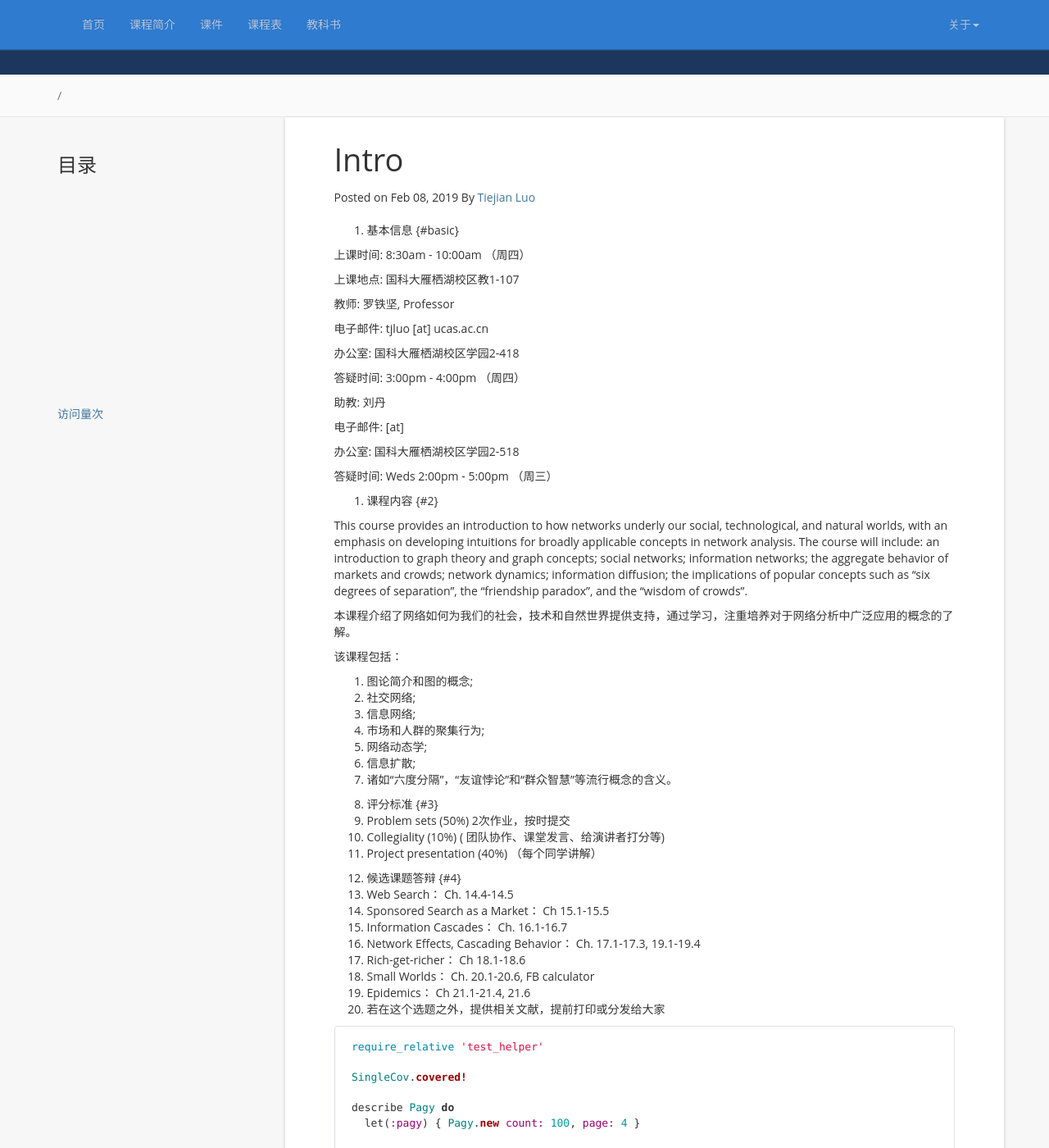
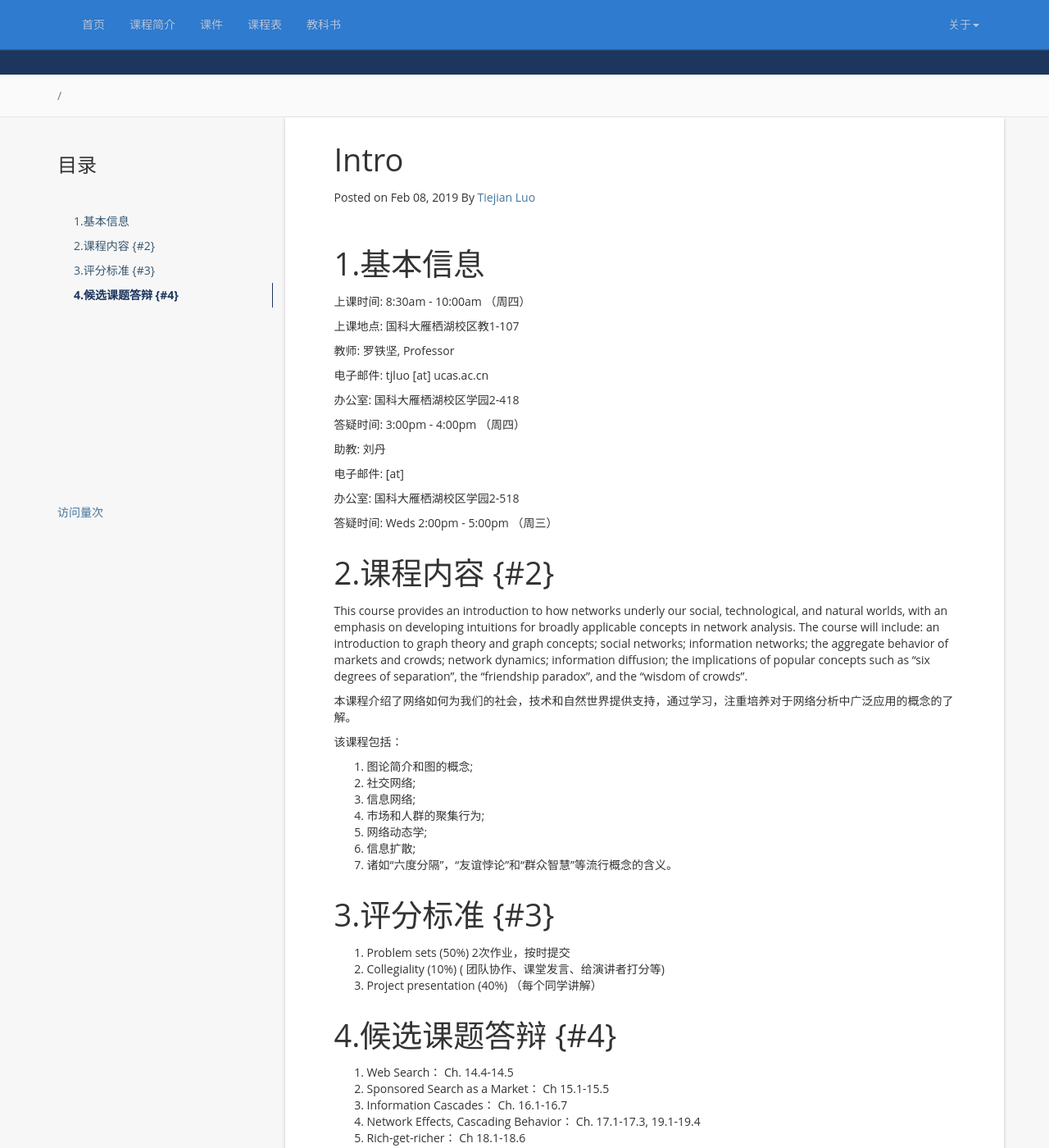
Before and after one commit to tjluo-ucas/ns, a Jekyll site: the page built from _posts/2019-02-08-intro.md, in a window 1280 px wide and 1400 px high, scrolled down 193 px. Shown: the whole window at 82% size. Built offline with Jekyll 4.4.1, drawn with Linux system fonts in a browser that asks for light colours; nearby versions of some CDN libraries; a script that is not in the unit is left out; comment, search, counter and statistics services are not loaded.

Commit message:
Update 2019-02-08-intro.md

```diff
--- a/_posts/2019-02-08-intro.md
+++ b/_posts/2019-02-08-intro.md
@@ -7,8 +7,8 @@ date:   2019-02-08 08:00:01 +0800
 * content
 {:toc}
 
-1. 基本信息 {#basic}
-
+1.基本信息    {#basic}
+====================================
 上课时间: 8:30am - 10:00am （周四）
 
 上课地点: 国科大雁栖湖校区教1-107
@@ -29,8 +29,8 @@ date:   2019-02-08 08:00:01 +0800
 
 答疑时间: Weds 2:00pm - 5:00pm （周三）
 
-2. 课程内容 {#2}
-
+2.课程内容            {#2}
+====================================
 This course provides an introduction to how networks underly our social, technological, and natural worlds, with an emphasis on developing intuitions for broadly applicable concepts in network analysis. The course will include: an introduction to graph theory and graph concepts; social networks; information networks; the aggregate behavior of markets and crowds; network dynamics; information diffusion; the implications of popular concepts such as "six degrees of separation", the "friendship paradox", and the "wisdom of crowds".
 
 本课程介绍了网络如何为我们的社会，技术和自然世界提供支持，通过学习，注重培养对于网络分析中广泛应用的概念的了解。
@@ -44,12 +44,14 @@ This course provides an introduction to how networks underly our social, technol
 6. 信息扩散;
 7. 诸如“六度分隔”，“友谊悖论”和“群众智慧”等流行概念的含义。
 
-3. 评分标准 {#3}
+3.评分标准 {#3}
+====================================
 1. Problem sets (50%) 2次作业，按时提交
 2. Collegiality (10%) ( 团队协作、课堂发言、给演讲者打分等)
 3. Project presentation (40%) （每个同学讲解）
 
-4. 候选课题答辩 {#4}
+4.候选课题答辩 {#4}
+====================================
 1. Web Search： Ch. 14.4-14.5
 2. Sponsored Search as a Market： Ch 15.1-15.5
 3. Information Cascades： Ch. 16.1-16.7
```
